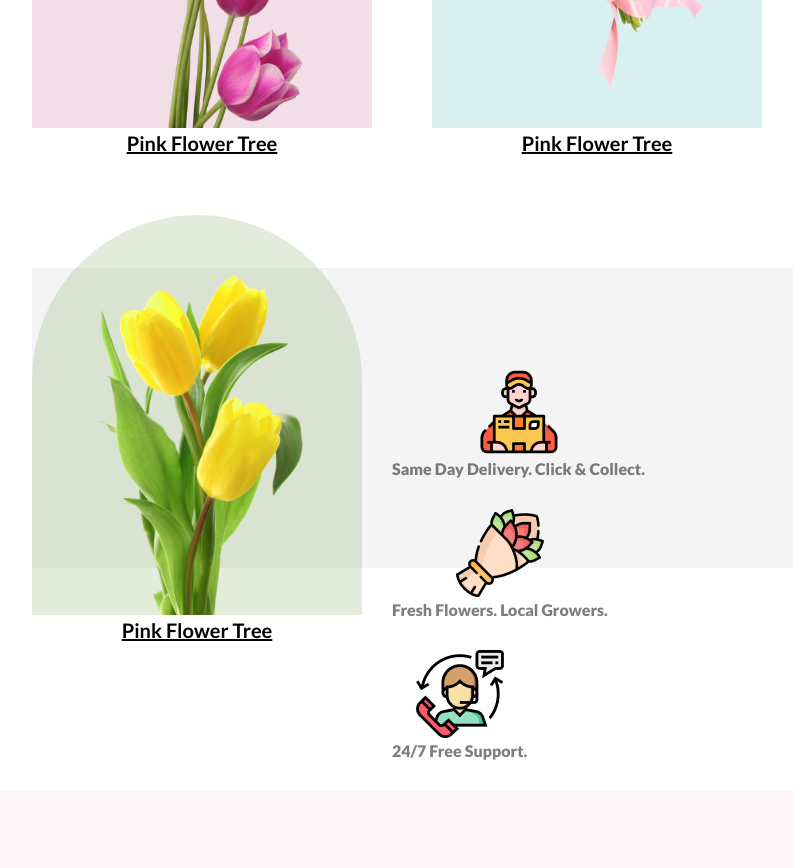
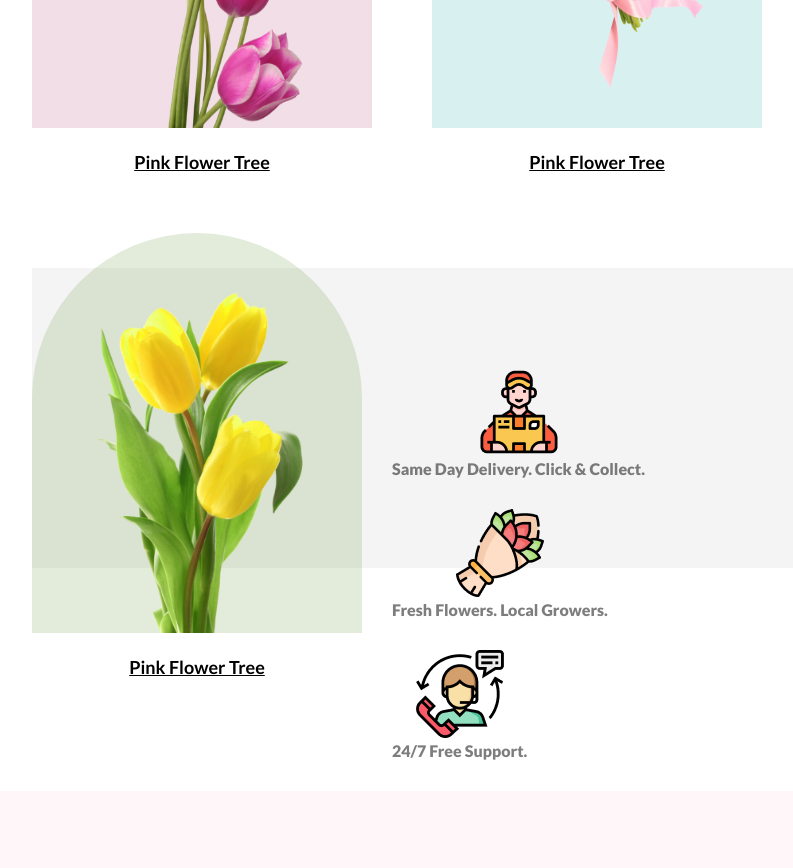
Before and after one commit to Md-OmorFaruk/Flower-Shop-Website, a plain HTML site: page index.html in a window 1280 px wide. Shown: the part 1240-2108 px from the top of the page, without its empty margins (168-961 px from the left). Drawn offline with Linux system fonts and the light colour scheme.

Commit message:
Finished

```diff
--- a/CSS/style.css
+++ b/CSS/style.css
@@ -199,19 +199,15 @@ input {
 
 }
 h5{
+       margin-top: 20px;
        text-decoration:underline;
-       font-size: 20px;
+       font-size: 18px;
+       font-weight: 600;
 }
 .bonusup{
       margin-top: 80px;
       text-align: center;
 }
-
-
-
-
-
-
 
 
 .left1{
```
Also changed, not shown: 1 other file.
